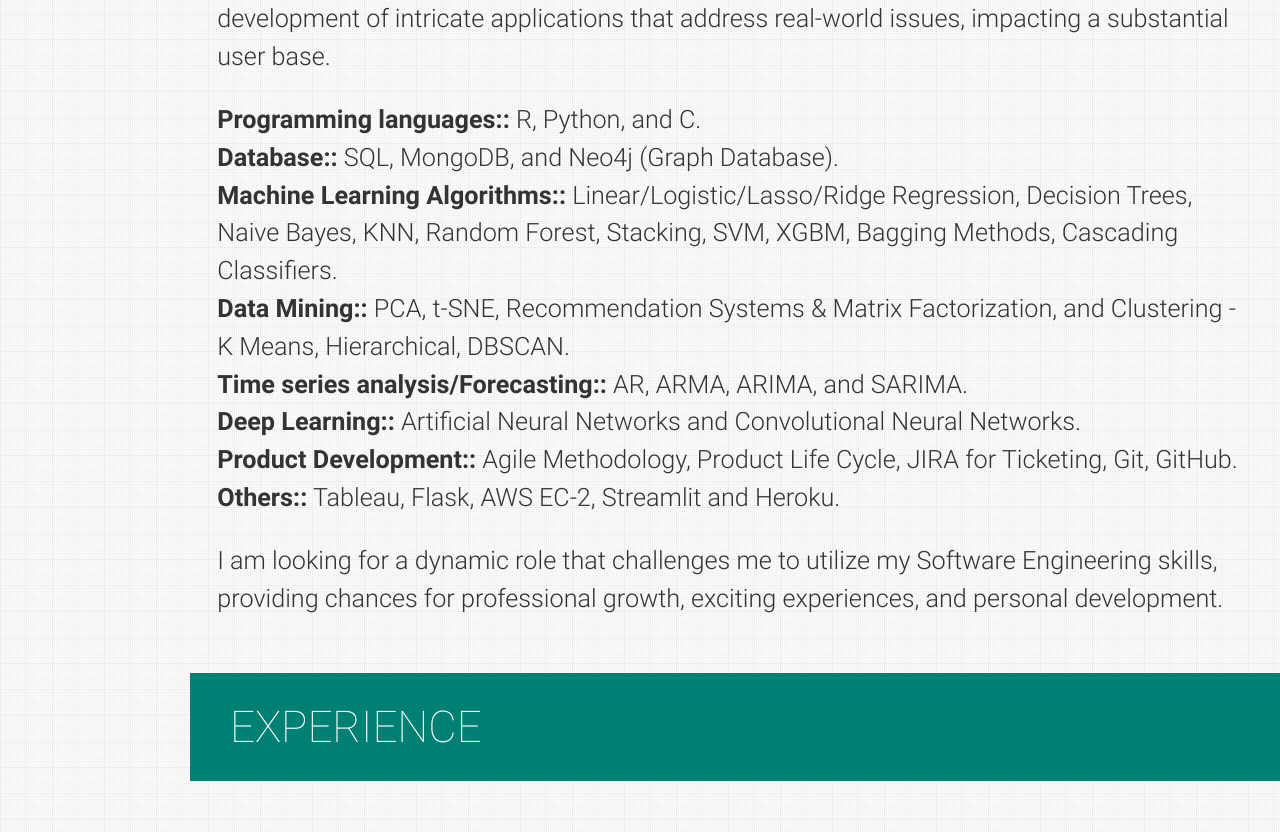
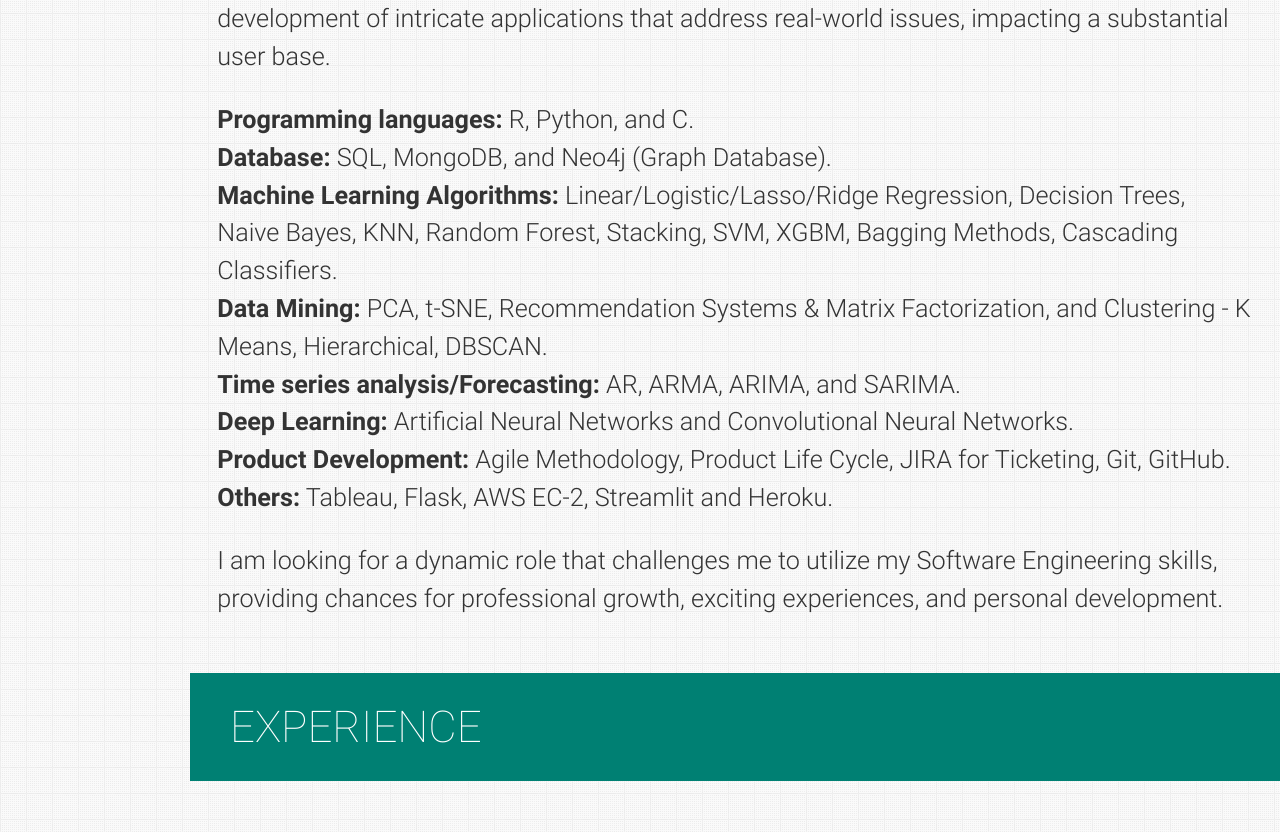
Before and after one commit to anandr07/anandr07.github.io, a plain HTML site: page index.html in a window 1280 px wide. Shown: the part 1157-1989 px from the top of the page. Drawn offline with nearby package versions, Linux system fonts and the light colour scheme.

Commit message:
Update index.html

```diff
--- a/index.html
+++ b/index.html
@@ -335,15 +335,15 @@
         </p>
         <p>
           <ul>
-            <li><b>Programming languages::</b> R, Python, and C.</li>
-            <li><b>Database::</b> SQL, MongoDB, and Neo4j (Graph Database).</li>
-            <li><b>Machine Learning Algorithms::</b> Linear/Logistic/Lasso/Ridge Regression, Decision Trees, Naive Bayes, KNN, Random Forest,
+            <li><b>Programming languages:</b> R, Python, and C.</li>
+            <li><b>Database:</b> SQL, MongoDB, and Neo4j (Graph Database).</li>
+            <li><b>Machine Learning Algorithms:</b> Linear/Logistic/Lasso/Ridge Regression, Decision Trees, Naive Bayes, KNN, Random Forest,
             Stacking, SVM, XGBM, Bagging Methods, Cascading Classifiers.</li>
-            <li><b>Data Mining::</b> PCA, t-SNE, Recommendation Systems & Matrix Factorization, and Clustering - K Means, Hierarchical, DBSCAN.</li>
-            <li><b>Time series analysis/Forecasting::</b> AR, ARMA, ARIMA, and SARIMA.</li>
-            <li><b>Deep Learning::</b> Artificial Neural Networks and Convolutional Neural Networks.</li>
-            <li><b>Product Development::</b> Agile Methodology, Product Life Cycle, JIRA for Ticketing, Git, GitHub.</li>
-            <li><b>Others::</b> Tableau, Flask, AWS EC-2, Streamlit and Heroku.</li>
+            <li><b>Data Mining:</b> PCA, t-SNE, Recommendation Systems & Matrix Factorization, and Clustering - K Means, Hierarchical, DBSCAN.</li>
+            <li><b>Time series analysis/Forecasting:</b> AR, ARMA, ARIMA, and SARIMA.</li>
+            <li><b>Deep Learning:</b> Artificial Neural Networks and Convolutional Neural Networks.</li>
+            <li><b>Product Development:</b> Agile Methodology, Product Life Cycle, JIRA for Ticketing, Git, GitHub.</li>
+            <li><b>Others:</b> Tableau, Flask, AWS EC-2, Streamlit and Heroku.</li>
           </ul>
 
         </p>
```
